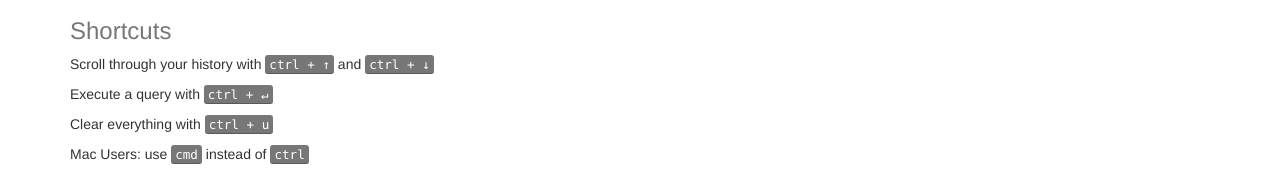
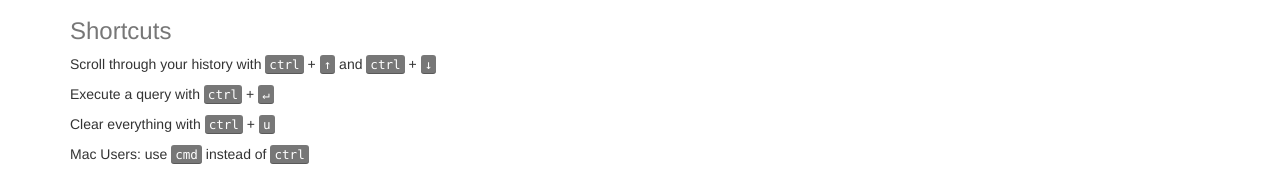
Before and after one commit to lefloh/esh, a website with bundled scripts: page src/index.html in a window 1280 px wide. Shown: the part 1272-1443 px from the top of the page. Built offline with nearby package versions, Linux system fonts and the light colour scheme; files whose address does not match are found by name.

Commit message:
one key per command

```diff
--- a/src/index.html
+++ b/src/index.html
@@ -53,9 +53,9 @@
 
         <footer>
             <h3>Shortcuts</h3>
-            <p>Scroll through your history with <kbd>ctrl + &uarr;</kbd> and <kbd>ctrl + &darr;</kbd></p>
-            <p>Execute a query with <kbd>ctrl + &crarr;</kbd></p>
-            <p>Clear everything with <kbd>ctrl + u</kbd></p>
+            <p>Scroll through your history with <kbd>ctrl</kbd> + <kbd>&uarr;</kbd> and <kbd>ctrl</kbd> + <kbd>&darr;</kbd></p>
+            <p>Execute a query with <kbd>ctrl</kbd> + <kbd>&crarr;</kbd></p>
+            <p>Clear everything with <kbd>ctrl</kbd> + <kbd>u</kbd></p>
             <p>Mac Users: use <kbd>cmd</kbd> instead of <kbd>ctrl</kbd></p>
         </footer>
 
```
Also changed, not shown: _site/index.html.
